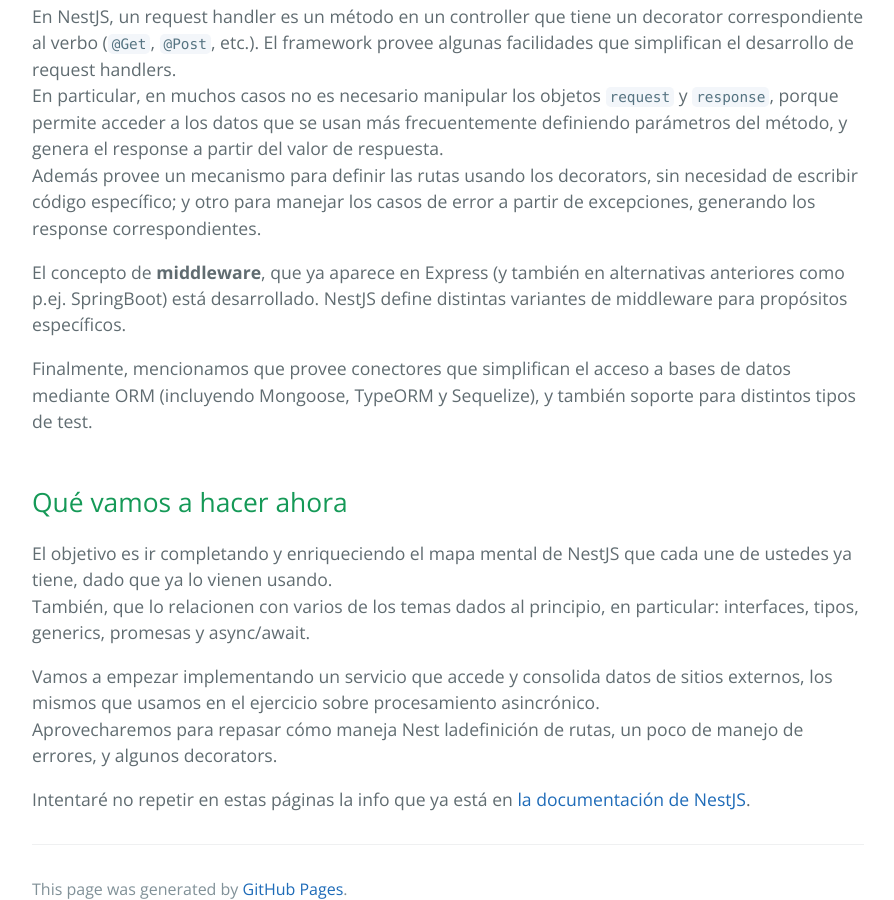
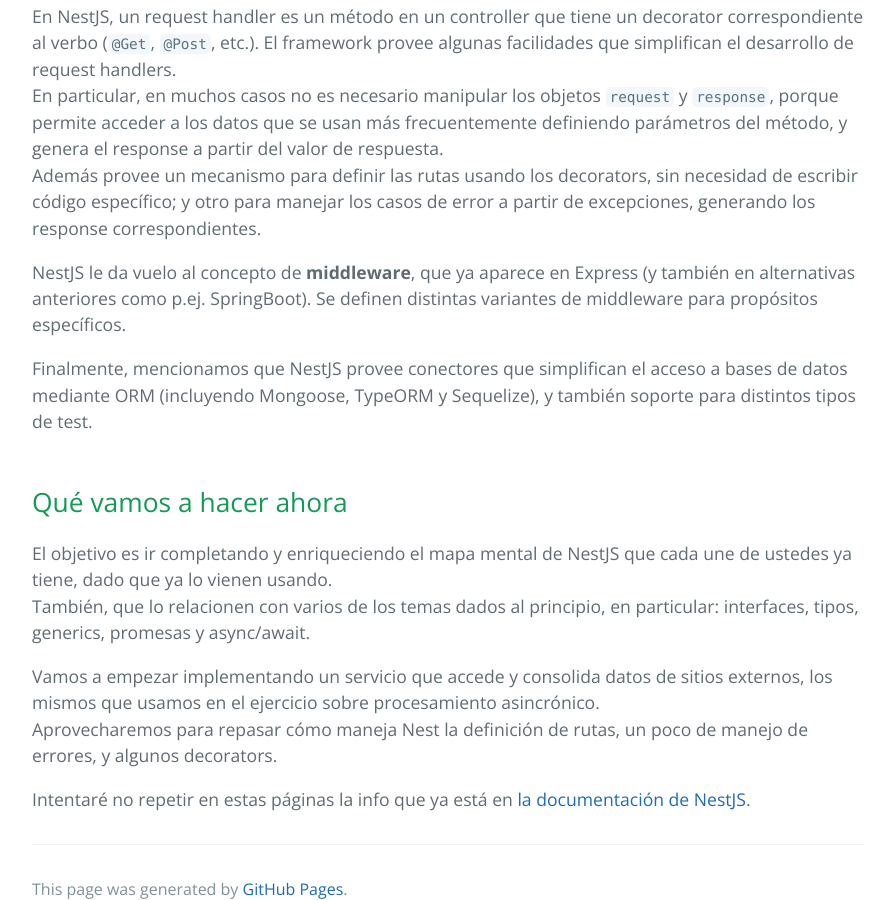
Before and after one commit to clombardi/bdsol-capacitacion-desarrollo, a Jekyll site: the page built from nestjs-basics/conceptos-iniciales.md, in a window 1280 px wide and 900 px high, scrolled down 1311 px. Shown: the whole window, without its empty margins (192-1086 px from the left). Built offline with Jekyll 4.4.1, drawn with Linux system fonts in a browser that asks for light colours; our own code applies the rules of GitHub Pages for plain Markdown files; some of the changed text lies outside the part shown.

Commit message:
pequenios ajustes al texto

```diff
--- a/nestjs-basics/conceptos-iniciales.md
+++ b/nestjs-basics/conceptos-iniciales.md
@@ -30,10 +32,10 @@ El framework provee algunas facilidades que simplifican el desarrollo de request
 En particular, en muchos casos no es necesario manipular los objetos `request` y `response`, porque permite acceder a los datos que se usan más frecuentemente definiendo parámetros del método, y genera el response a partir del valor de respuesta.
 Además provee un mecanismo para definir las rutas usando los decorators, sin necesidad de escribir código específico; y otro para manejar los casos de error a partir de excepciones, generando los response correspondientes.
 
-El concepto de **middleware**, que ya aparece en Express (y también en alternativas anteriores como p.ej. SpringBoot) está desarrollado.
-NestJS define distintas variantes de middleware para propósitos específicos.
+NestJS le da vuelo al concepto de **middleware**, que ya aparece en Express (y también en alternativas anteriores como p.ej. SpringBoot).
+Se definen distintas variantes de middleware para propósitos específicos.
 
-Finalmente, mencionamos que provee conectores que simplifican el acceso a bases de datos mediante ORM (incluyendo Mongoose, TypeORM y Sequelize), y también soporte para distintos tipos de test.
+Finalmente, mencionamos que NestJS provee conectores que simplifican el acceso a bases de datos mediante ORM (incluyendo Mongoose, TypeORM y Sequelize), y también soporte para distintos tipos de test.
 
 
 ## Qué vamos a hacer ahora
@@ -41,6 +43,6 @@ El objetivo es ir completando y enriqueciendo el mapa mental de NestJS que cada
 También, que lo relacionen con varios de los temas dados al principio, en particular: interfaces, tipos, generics, promesas y async/await.
 
 Vamos a empezar implementando un servicio que accede y consolida datos de sitios externos, los mismos que usamos en el ejercicio sobre procesamiento asincrónico.
-Aprovecharemos para repasar cómo maneja Nest ladefinición de rutas, un poco de manejo de errores, y algunos decorators.
+Aprovecharemos para repasar cómo maneja Nest la definición de rutas, un poco de manejo de errores, y algunos decorators.
 
 Intentaré no repetir en estas páginas la info que ya está en [la documentación de NestJS](https://docs.nestjs.com/).
```
Also changed, not shown: other parts of nestjs-basics/conceptos-iniciales.md (+4 -2 lines).
